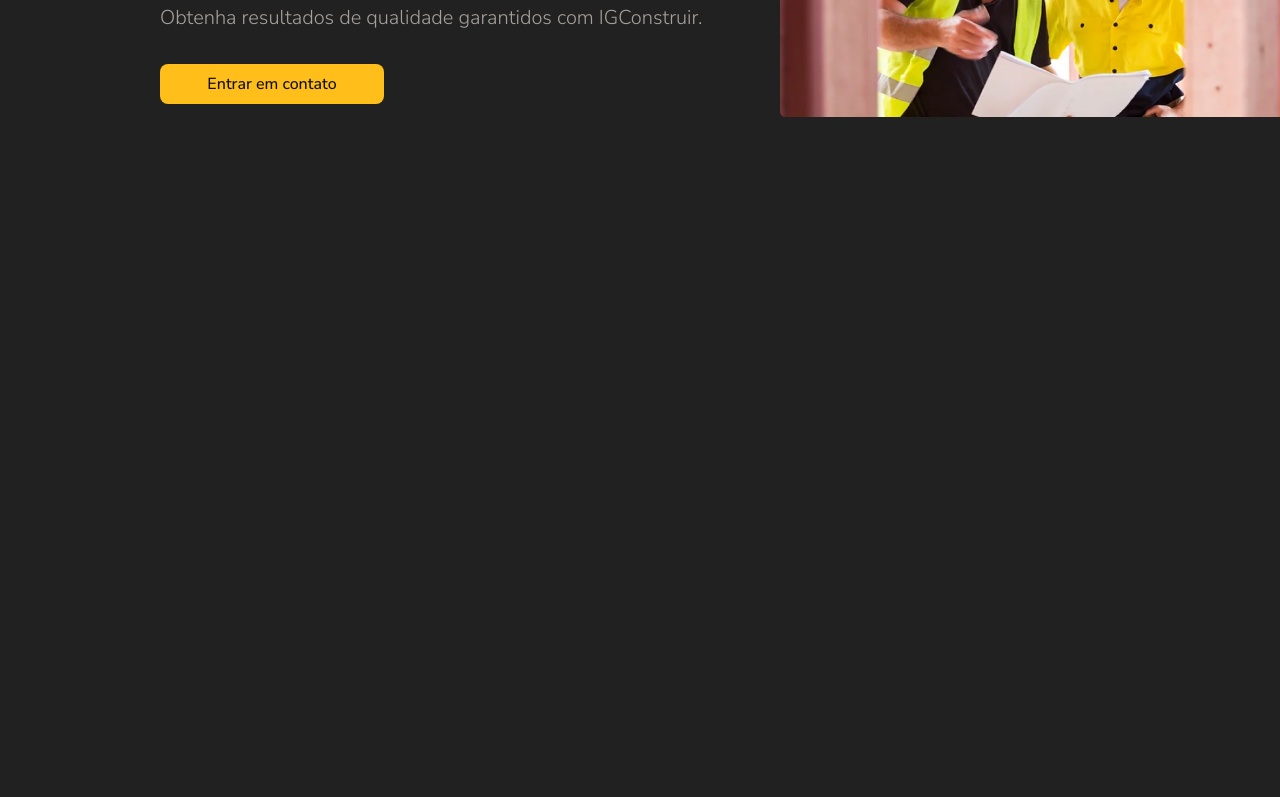
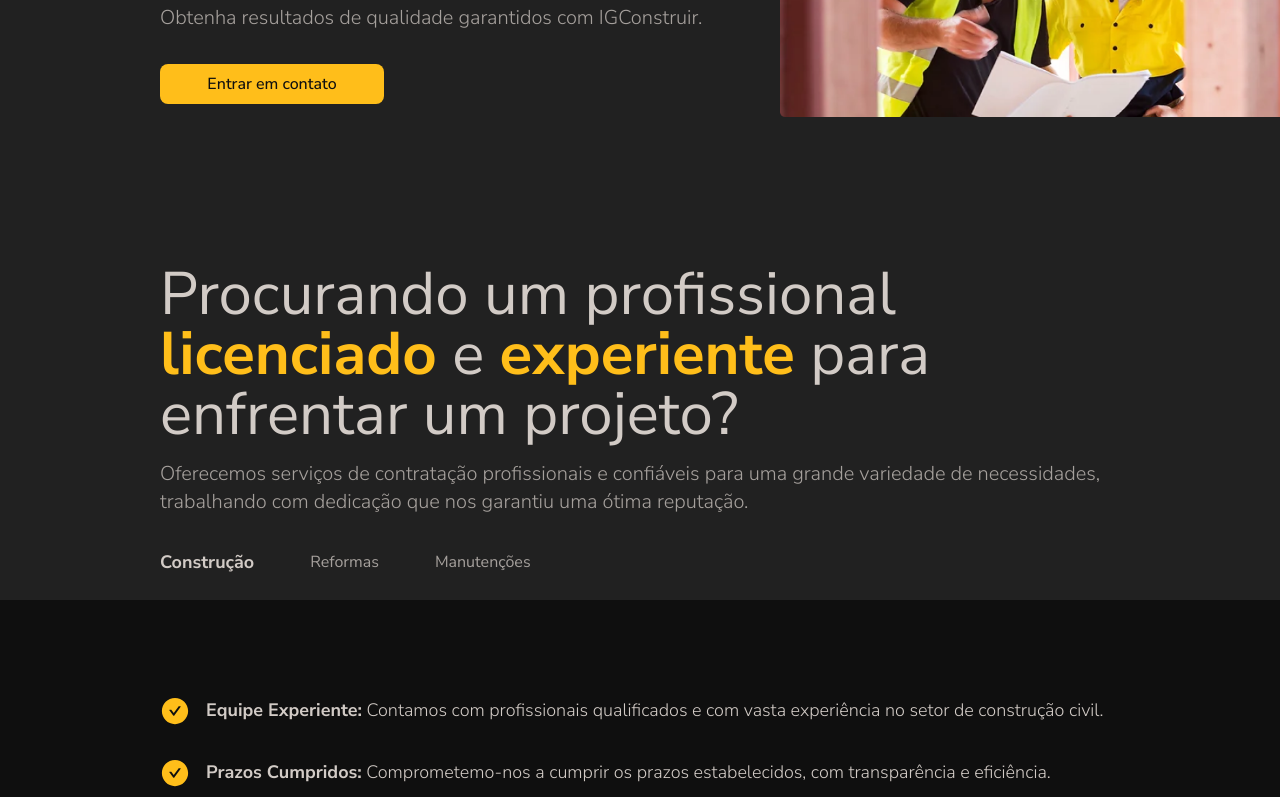
Before and after one commit to alexdiegoo/igconstruir-landing-page, a React (Vite) app: page / in a window 1280 px wide. Shown: the part 398-1195 px from the top of the page. Before the commit the page ends 800 px from the top, so only its background shows below. Built offline with nearby package versions, Linux system fonts and the light colour scheme.

Commit message:
feat: :sparkles: section services

```diff
--- a/package.json
+++ b/package.json
@@ -14,7 +14,8 @@
     "clsx": "^2.1.1",
     "postcss": "^8.4.47",
     "react": "^18.3.1",
-    "react-dom": "^18.3.1"
+    "react-dom": "^18.3.1",
+    "react-icons": "^5.3.0"
   },
   "devDependencies": {
     "@eslint/js": "^9.9.0",
--- a/src/App.tsx
+++ b/src/App.tsx
@@ -2,6 +2,7 @@ import Header from "./components/Header";
 import Container from "./components/Container";
 
 import About from "./sections/About";
+import Services from "./sections/Services";
 
 function App() {
   return (
@@ -9,6 +10,7 @@ function App() {
       <Header />
       <Container>
         <About />
+        <Services />
       </Container>
     </div>
   )
--- /dev/null
+++ b/src/components/ServiceChecklist/index.tsx
@@ -0,0 +1,103 @@
+const services = [
+    {
+        id: 1,
+        label: "Construção",
+        checklist: [
+            {
+                item: "Equipe Experiente",
+                description: "Contamos com profissionais qualificados e com vasta experiência no setor de construção civil."
+            },
+            {
+                item: "Prazos Cumpridos",
+                description: "Comprometemo-nos a cumprir os prazos estabelecidos, com transparência e eficiência."
+            },
+            {
+                item: "Atendimento Personalizado",
+                description: "Entendemos suas necessidades e adaptamos o projeto para atender suas expectativas e orçamento."
+            }
+        ]
+    },
+    {
+        id: 2,
+        label: "Reformas",
+        checklist: [
+            {
+                item: "Renovação de Ambientes",
+                description: "Transformamos seus espaços com reformas que atendem às suas necessidades e estilo, garantindo um ambiente renovado e funcional."
+            },
+            {
+                item: "Materiais de Qualidade",
+                description: "Utilizamos apenas materiais de alta qualidade para assegurar a durabilidade e o acabamento impecável de suas reformas."
+            },
+            {
+                item: "Coordenação de Projetos",
+                description: "Gerenciamos todo o processo de reforma, desde o planejamento até a execução, para garantir que tudo seja feito conforme o planejado e dentro do prazo."
+            }
+        ]
+    },
+    {
+        id: 3,
+        label: "Manutenções",
+        checklist: [
+            {
+                item: "Manutenção Preventiva",
+                description: "Realizamos inspeções regulares e serviços de manutenção preventiva para evitar problemas futuros e prolongar a vida útil das instalações."
+            },
+            {
+                item: "Correção de Defeitos",
+                description: "Identificamos e corrigimos rapidamente quaisquer defeitos ou problemas que possam surgir, assegurando o funcionamento adequado de suas estruturas e sistemas."
+            },
+            {
+                item: "Atendimento Ágil",
+                description: "Oferecemos um serviço de manutenção ágil e eficiente, com uma equipe pronta para resolver qualquer questão com rapidez e eficácia."
+            }
+        ]
+    }
+]
+
+import { useState } from "react";
+import { AiFillCheckCircle } from "react-icons/ai";
+
+import Image from "../../../public/image_2.png"
+
+function ServiceCheckList() {
+    const [selectedItem, setSelectedItem] = useState(1);
+    return (
+        <div className="w-full">
+            <div className="flex gap-14 pb-6 overflow-x-auto">
+                {
+                    services.map(service => {
+                        return <button
+                            onClick={() => {
+                                setSelectedItem(service.id);
+                            }}
+                            className={`${selectedItem === service.id ? 'font-bold opacity-100 text-lg' : 'opacity-75 font-regular'} font-sans text-text-primary transition-all`}>{service.label}</button>
+                    })
+                }
+            </div>
+            <div className="w-screen bg-bg-card absolute h-min left-0 py-24">
+                <div className="w-3/4 mx-auto max-w-7xl flex flex-col gap-8">
+                    {
+                        services.find(service => service.id === selectedItem)?.checklist.map(
+                            item => {
+                                return (
+                                    <div className="flex gap-4">
+                                        <AiFillCheckCircle className="text-3xl text-cta flex-shrink-0" />
+                                        <p className="font-sans text-text-primary font-light text-lg"><strong className="opacity-100 font-bold">{item.item}:</strong> {item.description}</p>
+                                    </div>
+                                );
+                            }
+                        )
+                    }
+                </div>
+
+                <div className="w-screen mt-20">
+                    <img src={Image} className="w-full" />
+                </div>
+
+            </div>
+        </div>
+    );
+}
+
+export default ServiceCheckList;
--- a/src/sections/About/index.tsx
+++ b/src/sections/About/index.tsx
@@ -7,7 +7,7 @@ function About() {
         <section id="about" className="w-full flex flex-col gap-4 lg:flex-row mt-20 md:mt-28">
             <div>
                 <h1
-                    className="text-5xl md:text-6xl max-w-xl"
+                    className="text-4xl md:text-6xl max-w-xl"
                 >O profissional de construção que você <strong className="text-cta">confia</strong>.</h1>
                 <p className="text-xl opacity-75 font-light mt-4 mb-8">Obtenha resultados de qualidade garantidos com IGConstruir.</p>
 
--- /dev/null
+++ b/src/sections/Services/index.tsx
@@ -0,0 +1,20 @@
+import ServiceCheckList from "../../components/ServiceChecklist";
+
+function Services() {
+    return (
+        <section id="services" className="w-full flex flex-col gap-4 lg:flex-row mt-20 md:mt-40">
+            <div>
+                <h1
+                    className="text-4xl md:text-6xl max-w-6xl"
+                >Procurando um profissional <strong className="text-cta">licenciado</strong> e <strong className="text-cta">experiente</strong> para enfrentar um projeto?</h1>
+                <p className="text-xl opacity-75 font-light mt-4 mb-8">
+                Oferecemos serviços de contratação profissionais e confiáveis para uma grande variedade de necessidades, trabalhando com dedicação que nos garantiu uma ótima reputação.
+                </p>
+
+                <ServiceCheckList />
+            </div>
+        </section>
+    );
+}
+
+export default Services;
```
Also changed, not shown: public/image_2.png (added), 1 other file (tests, documents, lock files or other folders).
